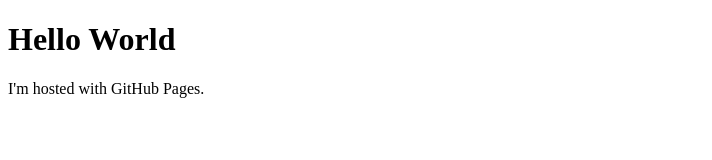
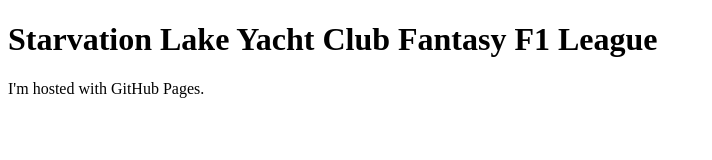
Before and after one commit to Headhunter2208/Headhunter2208.github.io, a plain HTML site: page index.html in a window 1280 px wide. Shown: the whole page, without its empty margins (0-712 px from the left). Drawn offline with Linux system fonts and the light colour scheme.

Commit message:
Update index.html

```diff
--- a/index.html
+++ b/index.html
@@ -1,7 +1,7 @@
 <!DOCTYPE html>
 <html>
 <body>
-<h1>Hello World</h1>
+<h1>Starvation Lake Yacht Club Fantasy F1 League</h1>
 <p>I'm hosted with GitHub Pages.</p>
 </body>
 </html>
```
